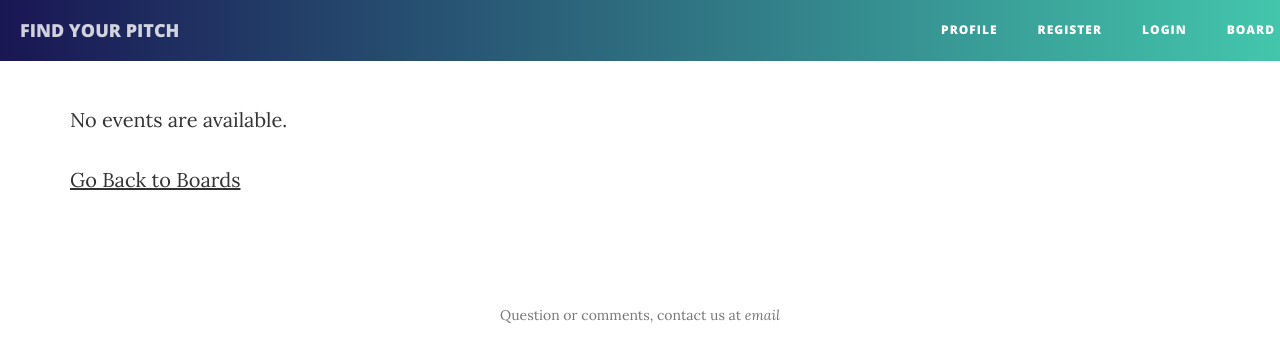
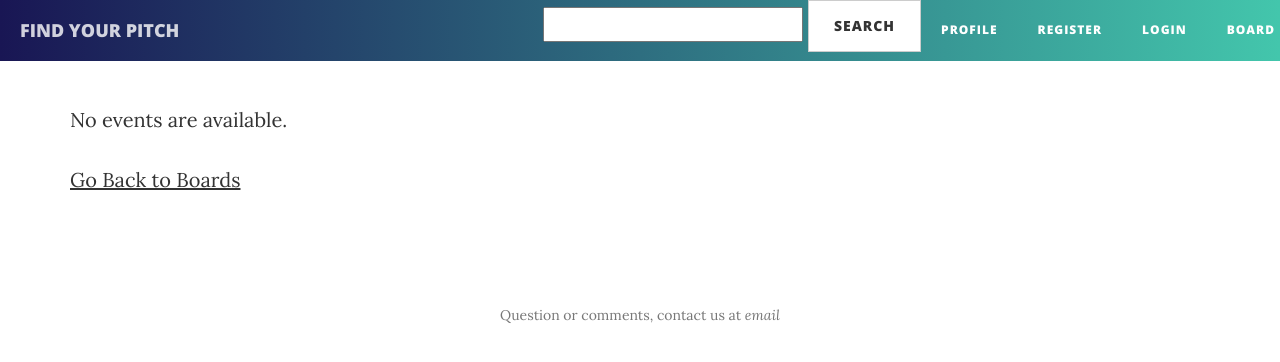
Before and after one commit to dhobday24/web_dev_finder, a Django app: page /board/events/ in a window 1280 px wide. Shown: the top 362 px of the page. Run offline with Django 3.2, Linux system fonts and the light colour scheme; data that the repository does not hold is empty; some libraries are stand-ins or nearby versions.

Commit message:
Search bar (non-functional).

```diff
--- a/gigfinder/board/templates/board/base.html
+++ b/gigfinder/board/templates/board/base.html
@@ -42,6 +42,12 @@
 
     <div class="collapse navbar-collapse" id="bs-example-navbar-collapse-1">
       <ul class="nav navbar-nav navbar-right">
+        <li>
+          <form role="search" method="GET" action="#">
+          <input type="text" name="q" value="" />
+          <button type="submit" class="btn btn-default">Search</button>
+          </form>
+        </li>
         <li>
           <a href="/home">Profile</a>
         </li>
--- a/gigfinder/board/templates/board/event_board.html
+++ b/gigfinder/board/templates/board/event_board.html
@@ -15,7 +15,7 @@
   <p>
     <a href="/board">Go Back to Boards</a>
   </p>
-  {% else %}
+{% else %}
   <p>No events are available.</p>
   <p>
     <a href="/board">Go Back to Boards</a>
```
